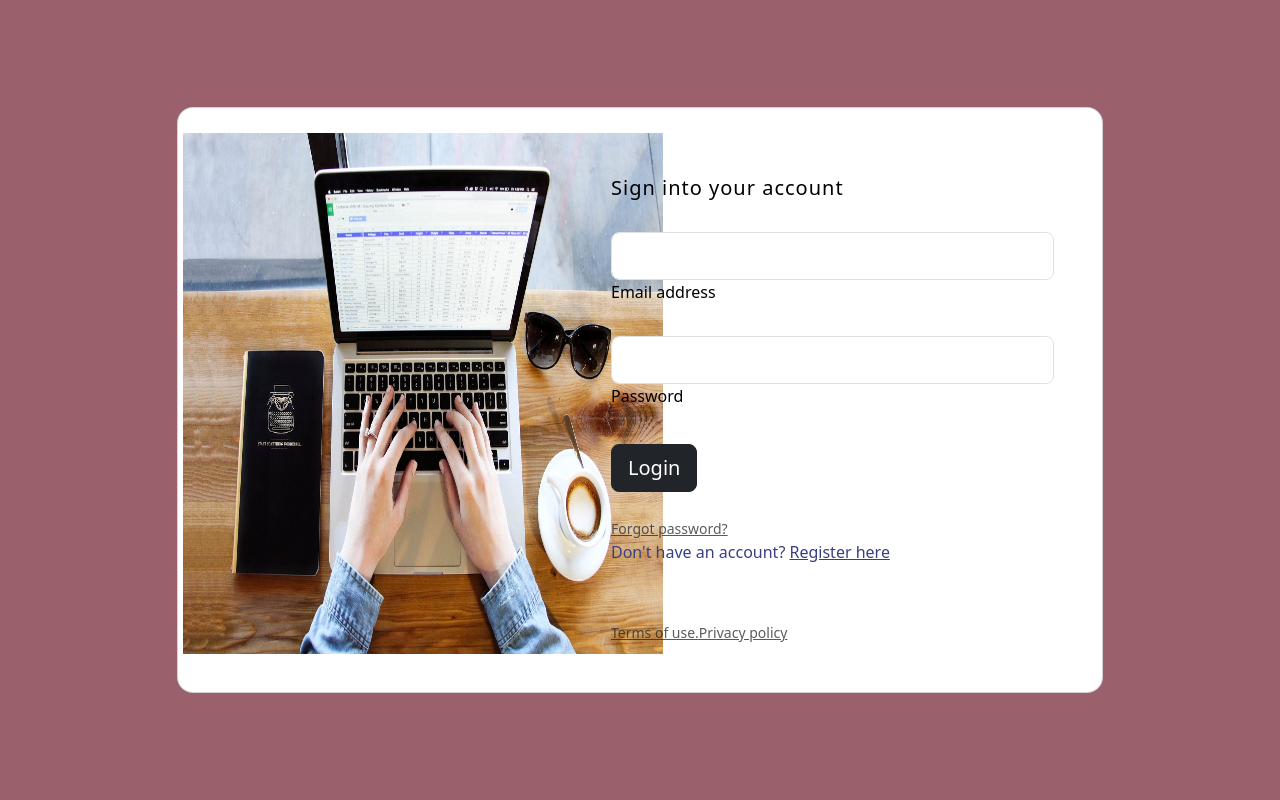
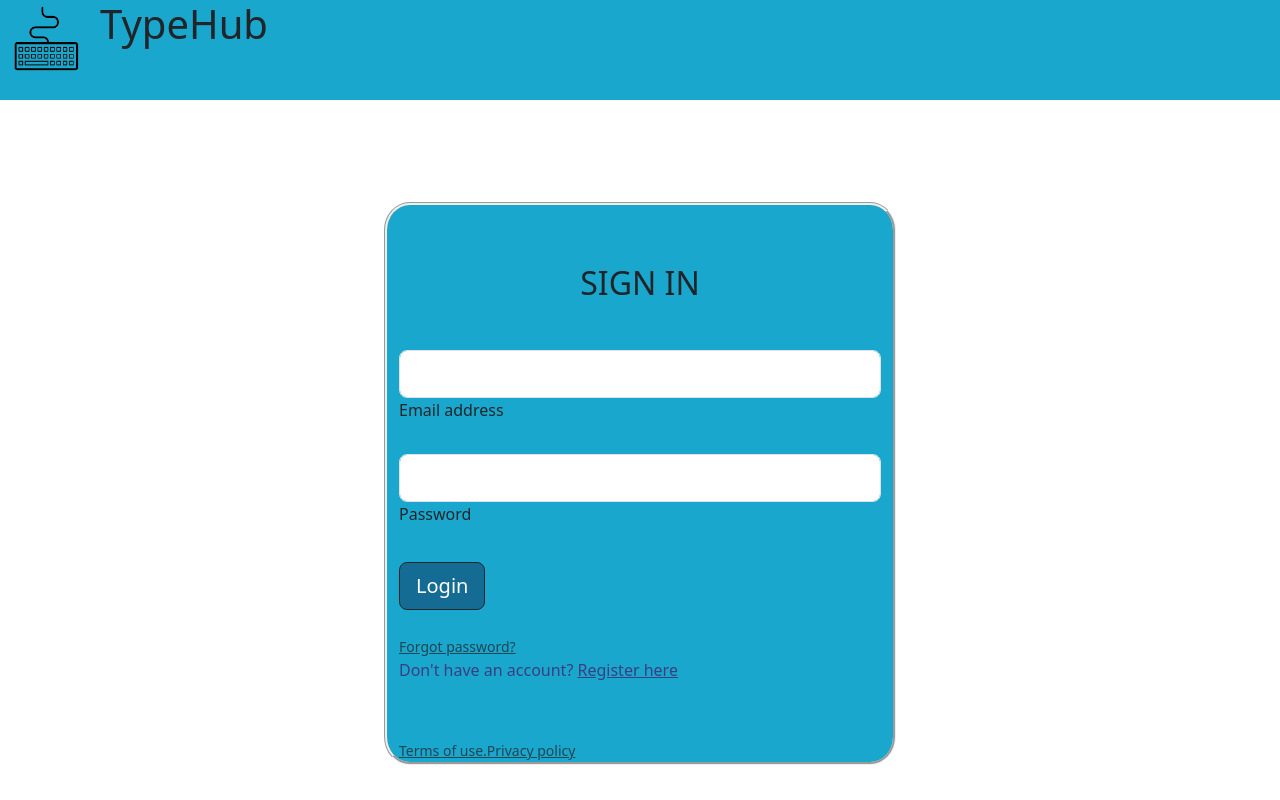
Before and after one commit to ArchitKB/TypeHub, a React (Create React App) app: page /login in a window 1280 px wide. Built offline with nearby package versions, Linux system fonts and the light colour scheme.

Commit message:
Made changes to login and signup pages and added css and header files

```diff
--- /dev/null
+++ b/src/Components/Header1.js
@@ -0,0 +1,17 @@
+import React from "react";
+import logo from "./logo-removebg-preview.png";
+
+function Header() {
+
+
+  return (
+    <div>
+      <header className="header">
+        <img className="logo" src={logo} alt="logo" />
+        <h1>TypeHub</h1>
+      </header>
+       </div>
+  );
+}
+
+export default Header;
--- a/src/Components/Login.js
+++ b/src/Components/Login.js
@@ -1,8 +1,11 @@
 import React, { useState } from 'react';
 import 'bootstrap/dist/css/bootstrap.min.css';
 import { useNavigate } from 'react-router-dom';
+import './login.css';
+import Header from './Header1'
 
-import keypad from './keypad.jpg';
+
+// import keypad from './keypad.jpg';
 export default function Login () {
   const navigate = useNavigate();
   const [formData, setFormData] = useState({
@@ -43,8 +46,9 @@ export default function Login () {
   };
 
   const sectionStyle = {
-    backgroundColor: '#9A616D',
-    height: '100vh'
+    backgroundColor: '#19A7CE',
+    height: '15vh',
+
   };
 
   // const imgStyle = {
@@ -53,21 +57,11 @@ export default function Login () {
   // };
 
   return (
-    <section style={sectionStyle}>
-      <div className="container py-5 h-100">
-        <div className="row d-flex justify-content-center align-items-center h-100">
-          <div className="col col-xl-10">
-            <div className="card" style={{ borderRadius: '1rem' }}>
-              <div className="row g-0">
-                <div className="col-md-6 col-lg-5 d-none d-md-block">
-                  <img
-                    src={keypad}
-                    alt="login form"
-                    style={{ width: '480px', height: '520.5px', margin: '25px 0px 5px 5px' }}
-                  />
-                </div>
-                <div className="col-md-6 col-lg-7 d-flex align-items-center">
-                  <div className="card-body p-4 p-lg-5 text-black">
+    <section >
+      <div className="whole" ><Header/></div>
+
+          <div className="container" >
+
 
                     <form onSubmit={handleSubmit}>
                     <div className="d-flex align-items-center mb-3 pb-1">
@@ -75,8 +69,7 @@ export default function Login () {
                         <span className="h1 fw-bold mb-0"></span>
                       </div>
 
-                      <h5 className="fw-normal mb-3 pb-3" style={{ letterSpacing: '1px' }}>Sign into your account</h5>
-
+                      <h2 className="text-uppercase text-center mb-5">Sign in</h2>
                       <div className="form-outline mb-4">
                         <input name="email" type="email" id="form2Example17" className="form-control form-control-lg" onChange={handleChange}/>
                         <label className="form-label" htmlFor="form2Example17" name="email">Email address</label>
@@ -88,7 +81,7 @@ export default function Login () {
                       </div>
 
                       <div className="pt-1 mb-4">
-                        <button className="btn btn-dark btn-lg btn-block" type="submit">Login</button>
+                        <button className="btn btn-dark btn-lg btn-block" type="submit" style={{backgroundColor:'#146C94'}}>Login</button>
                       </div>
 
                       <a className="small text-muted" href="#!">Forgot password?</a>
@@ -96,14 +89,8 @@ export default function Login () {
                       <a href="#!" className="small text-muted">Terms of use.</a>
                       <a href="#!" className="small text-muted">Privacy policy</a>
                     </form>
+            </div>
 
-                  </div>
-                </div>
-              </div>
-            </div>
-          </div>
-        </div>
-      </div>
     </section>
   );
 }
--- a/src/Components/Signup.js
+++ b/src/Components/Signup.js
@@ -2,6 +2,8 @@ import React, { useState } from 'react';
 import 'bootstrap/dist/css/bootstrap.min.css';
 import { useNavigate } from 'react-router-dom';
 import { Link } from 'react-router-dom';
+import './login.css';
+import Header from './Header1'
 
 const Signup = () => {
   const navigate = useNavigate();
@@ -20,12 +22,13 @@ const Signup = () => {
   const handleSubmit = (e) => {
     e.preventDefault();
 
-    // Check if the password and confirmPassword match
-    if (formData.password !== formData.confirmPassword) {
+     // Check if the password and confirmPassword match
+     if (formData.password !== formData.confirmPassword) {
       console.error("Password and Repeat Password do not match");
       // You can display an error message to the user here
       return;
     }
+
 
     fetch('http://localhost:8080/signup', {
       method: 'POST',
@@ -48,13 +51,10 @@ const Signup = () => {
 
 
   return (
-    <section className="vh-100 bg-image">
-      <div className="mask d-flex align-items-center h-100 gradient-custom-3">
-        <div className="container h-100">
-          <div className="row d-flex justify-content-center align-items-center h-100">
-            <div className="col-12 col-md-9 col-lg-7 col-xl-6">
-              <div className="card" style={{ borderRadius: '15px' }}>
-                <div className="card-body p-5">
+    <section >
+      <div className="whole" ><Header/></div>
+        <div className="container ">
+
                   <h2 className="text-uppercase text-center mb-5">Create an account</h2>
 
                   <form onSubmit={handleSubmit} method='post'>
@@ -120,11 +120,8 @@ const Signup = () => {
                     <p className="text-center text-muted mt-5 mb-0">Have already an account? <Link to="/login" className="fw-bold text-body"><u>Login here</u></Link></p>
                   </form>
                 </div>
-              </div>
-            </div>
-          </div>
-        </div>
-      </div>
+
+
     </section>
   );
 };
--- /dev/null
+++ b/src/Components/login.css
@@ -0,0 +1,14 @@
+.container{
+    margin-top: 8%;
+    padding-top: 3%;
+    width: 40%;
+    height: 65%;
+    background-color: rgb(255, 255, 255);
+    border-style: groove;
+    border-radius: 5%;
+    background-color: #19A7CE;
+}
+.whole{
+    text-align: left;
+    text-size-adjust: ;
+}
```
